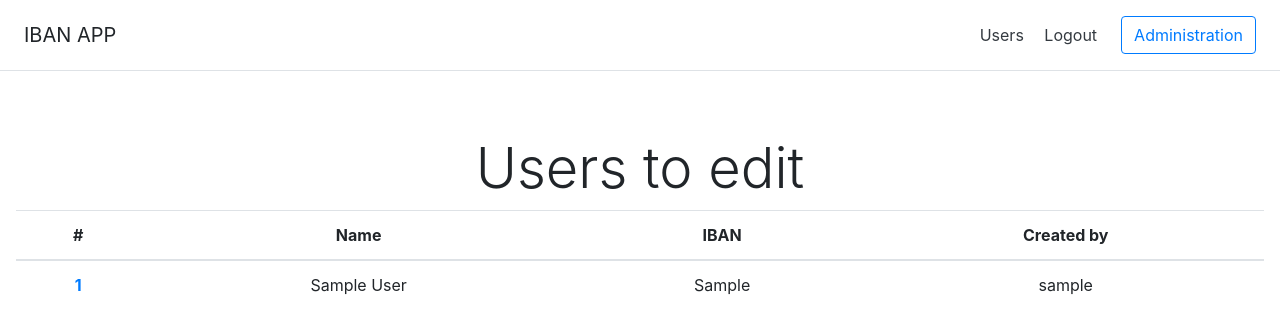
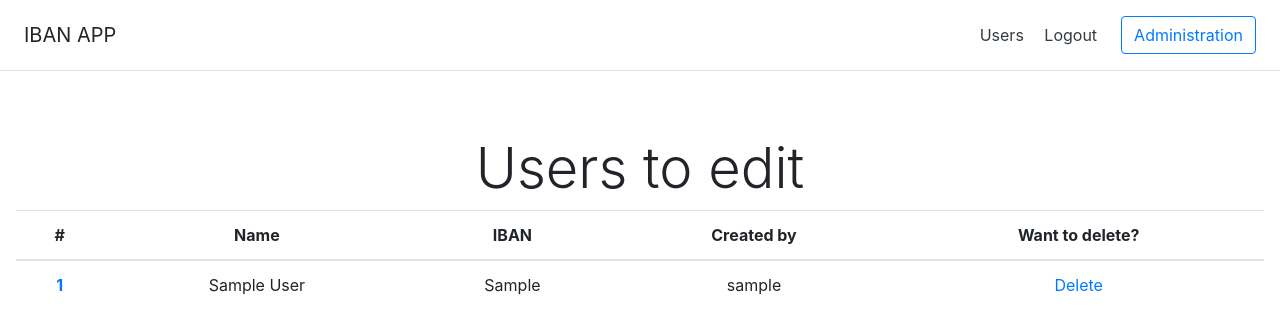
Before and after one commit to plutec/ibanapp, a Django app: page /users/ in a window 1280 px wide. Shown: the top 334 px of the page. Run offline with Django 3.2, Linux system fonts and the light colour scheme; a user stored in the database is signed in; tables that the repository leaves empty hold one stand-in row (values such as "Sample post"); some libraries are stand-ins or nearby versions.

Commit message:
Add delete account feature

```diff
--- a/ibanapp/core/views.py
+++ b/ibanapp/core/views.py
@@ -1,4 +1,4 @@
-from django.shortcuts import render
+from django.shortcuts import render, redirect
 from django.contrib.auth.decorators import login_required
 from django.http import HttpResponse
 
@@ -33,3 +33,12 @@ def account_edit(request, account_id):
     else:
         form = AccountForm(instance=account)
     return render(request, 'account_edit.html', {'form': form})
+
+
+@login_required
+def account_delete(request, account_id):
+    account = Account.objects.get(id=account_id)
+    if account.created_by != request.user:
+        return HttpResponse(status=403)
+    account.delete()
+    return redirect('account_list')
--- a/ibanapp/ibanapp/urls.py
+++ b/ibanapp/ibanapp/urls.py
@@ -28,4 +28,5 @@ urlpatterns = [
     re_path(r'^$', core.views.index, name='home'),
     re_path(r'^users/$', core.views.account_list, name='account_list'),
     re_path(r'^users/(?P<account_id>\d{1,4})/$', core.views.account_edit, name='account_edit'),
+    re_path(r'^users/(?P<account_id>\d{1,4})/delete/$', core.views.account_delete, name='account_delete'),
 ]
--- a/ibanapp/templates/account_edit.html
+++ b/ibanapp/templates/account_edit.html
@@ -1,7 +1,7 @@
 {% extends 'base.html' %}
 {% block content %}
 <div class="px-3 py-3 pt-md-5 pb-md-4 mx-auto text-center">
-    <h1 class="display-4">Editing a user</h1>
+    <h1 class="display-4">Add/Editing a user</h1>
     <form method="post">
         {% csrf_token %}
         {{form.as_p}}
--- a/ibanapp/templates/account_list.html
+++ b/ibanapp/templates/account_list.html
@@ -9,6 +9,7 @@
             <th scope="col">Name</th>
             <th scope="col">IBAN</th>
             <th scope="col">Created by</th>
+            <th scope="col">Want to delete?</th>
           </tr>
         </thead>
         <tbody>
@@ -18,6 +19,7 @@
             <td>{{account.complete_name}}</td>
             <td>{{account.iban}}</td>
             <td>{{account.created_by}}</td>
+            <td>{% if request.user == account.created_by %}<a href="{% url 'account_delete' account.id %}">Delete</a>{% endif %}</td>
             </tr>
             {% endfor %}
         </tbody>
```
